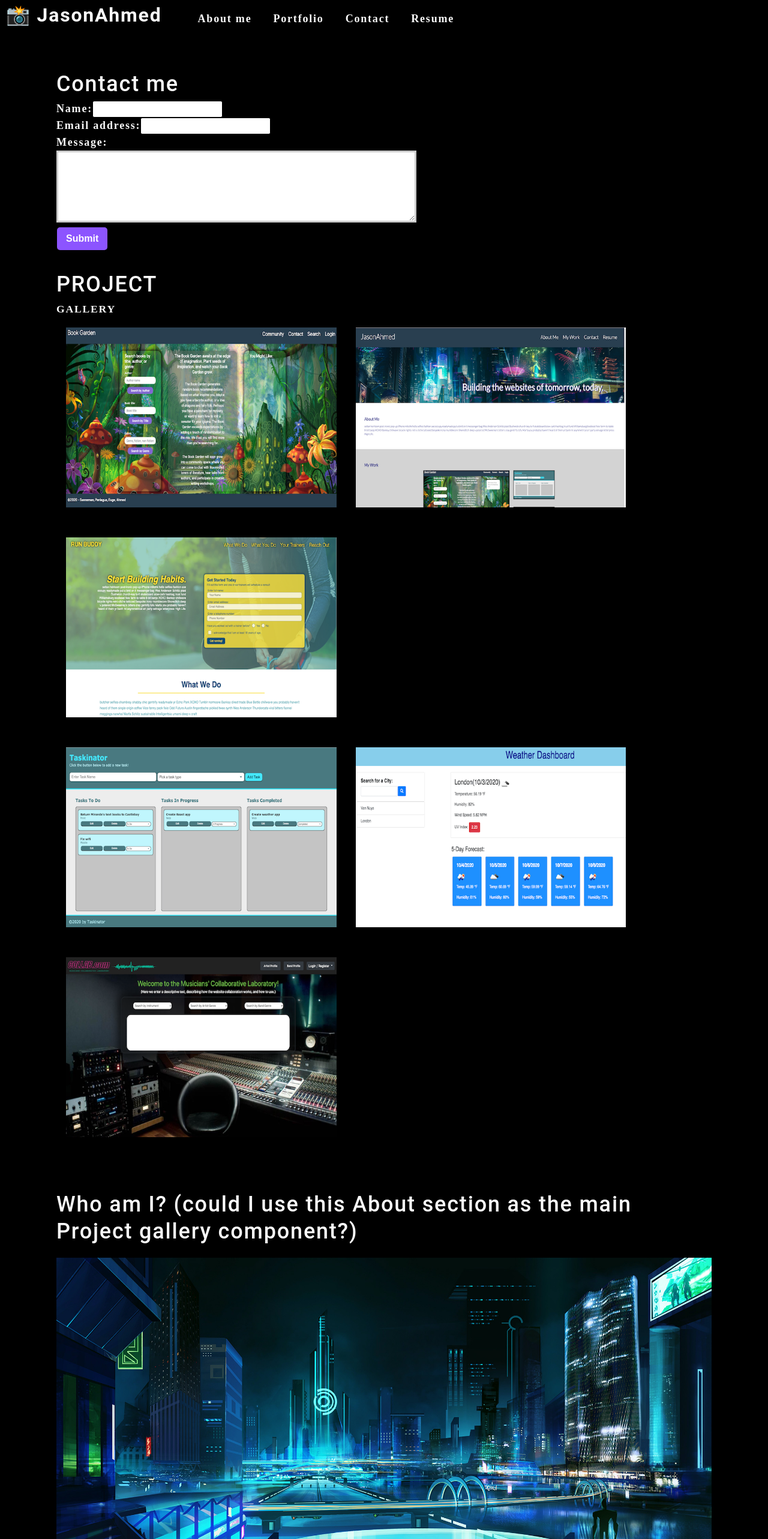
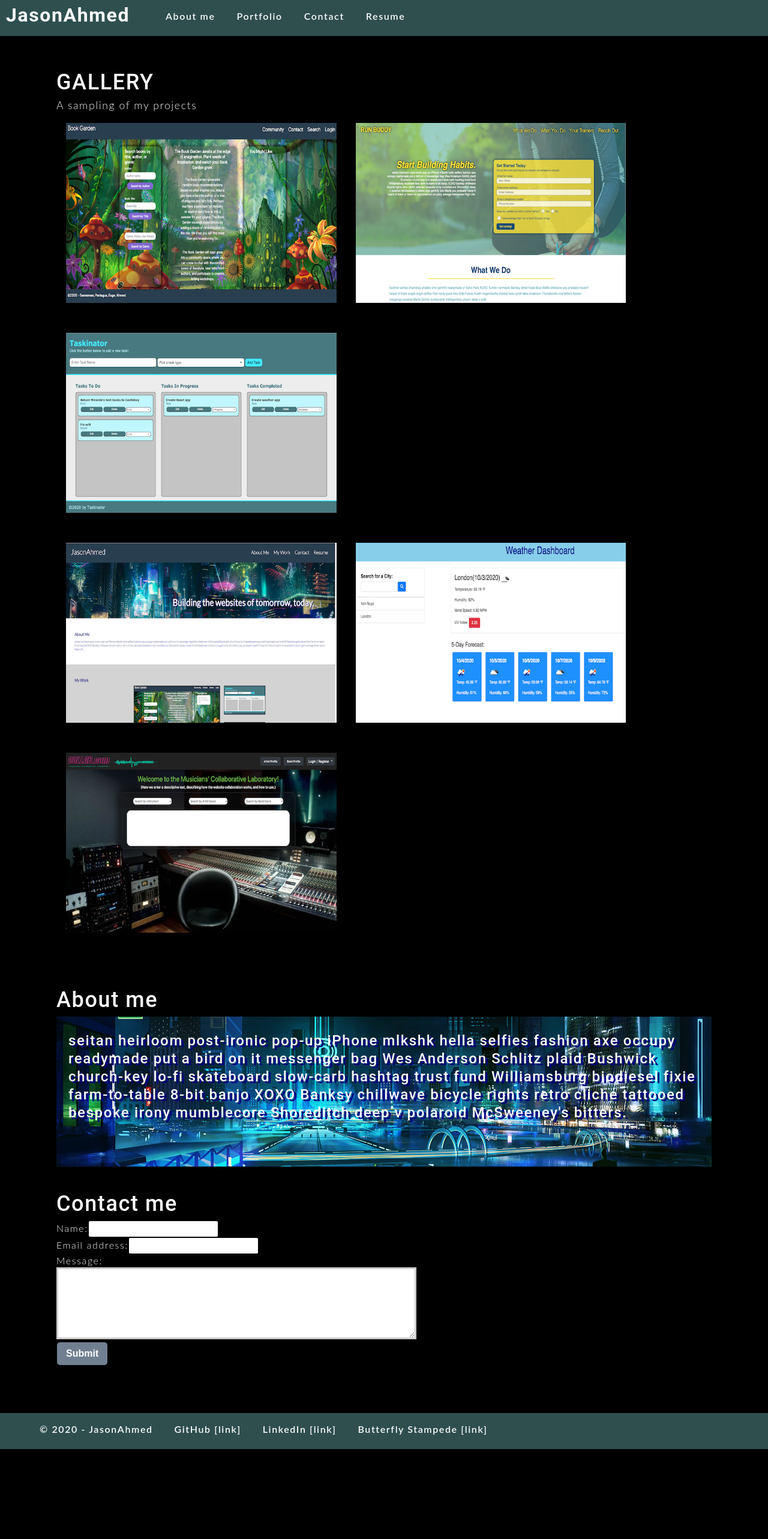
Before and after one commit to Jason-Ahmed-123/react-portfolio, a React (Create React App) app: page / in a window 1280 px wide. Shown: the top 2566 px of the page at 60% size. After the commit the page ends 2416 px from the top, so only its background shows below. Built offline with nearby package versions, Linux system fonts and the light colour scheme.

Commit message:
moved sections

```diff
--- a/src/App.js
+++ b/src/App.js
@@ -11,9 +11,9 @@ function App() {
     <div>
       <Nav></Nav>
       <main>
-        <ContactForm></ContactForm>
         <Project></Project>
         <About></About>
+        <ContactForm></ContactForm>
       </main>
       <Footer></Footer>
     </div>
--- a/src/components/About/index.js
+++ b/src/components/About/index.js
@@ -1,11 +1,21 @@
 import React from 'react';
-import coverImage from "../../assets/cover/cover-image.jpg";
+// import coverImage from "../../assets/cover/cover-image.jpg";
 
 function About() {
     return (
         <section className="my-5">
-            <h1 id="about">Who am I? (could I use this About section as the main Project gallery component?)</h1>
-            <img src={coverImage} className="my-2" style={{ width: "100%" }} alt="cover" />
+            <div>
+            <h1 id="about">About me</h1>
+            </div>
+            <div class="flex-row hero">
+            <h4 class="aboutMeText">
+                seitan heirloom post-ironic pop-up iPhone mlkshk hella selfies fashion axe occupy readymade put a bird on it
+                messenger bag Wes Anderson Schlitz plaid Bushwick church-key lo-fi skateboard slow-carb hashtag trust fund
+                Williamsburg biodiesel fixie farm-to-table 8-bit banjo XOXO Banksy chillwave bicycle rights retro cliche
+                tattooed bespoke irony mumblecore Shoreditch deep v polaroid McSweeney's bitters.
+            </h4>
+            {/* <img src={coverImage} className="my-2" style={{ width: "100%" }} alt="cover" /> */}
+            </div>
         </section>
       );
 }
--- a/src/components/Contact/index.js
+++ b/src/components/Contact/index.js
@@ -41,16 +41,23 @@ return (
       <form id="contact-form" onSubmit={handleSubmit}>
         <div>
           <label htmlFor="name">Name:</label>
-          <input type="text" defaultValue={name} onChange={handleChange} name="name" />
+          <input type="text" defaultValue={name} onBlur={handleChange} name="name" />
         </div>
         <div>
           <label htmlFor="email">Email address:</label>
-          <input type="email" defaultValue={email} name="email" onChange={handleChange} />
+          <input type="email" defaultValue={email} name="email" onBlur={handleChange} />
         </div>
         <div>
           <label htmlFor="message">Message:</label>
-          <textarea name="message" defaultValue={message} onChange={handleChange} rows="5" />
+          <textarea name="message" defaultValue={message} onBlur={handleChange} rows="4" />
         </div>
+
+        {errorMessage && (
+          <div>
+            <p className="error-text">{errorMessage}</p>
+          </div>
+        )}
+
         <button type="submit">Submit</button>
       </form>
     </section>
--- a/src/components/Footer/index.js
+++ b/src/components/Footer/index.js
@@ -3,12 +3,15 @@ import React from 'react';
 function Footer() {
 
   return (
-    <footer>
-  <h2>
-    <a href="/">Copywrite (To Do: add the proper copywrite symbol): JasonAhmed</a>
-  </h2>
+    <footer className="flex-row px-1">
+
   <nav>
     <ul className="flex-row">
+    <li className="mx-2">
+        <a href="#contact">
+        &copy; 2020 - JasonAhmed
+        </a>
+      </li>
       <li className="mx-2">
         <a href="#contact">
           GitHub [link]
--- a/src/components/Nav/index.js
+++ b/src/components/Nav/index.js
@@ -1,26 +1,12 @@
 import React from 'react';
 
 function Nav() {
-
-    // const categories = [
-    //     {
-    //       name: "commercial",
-    //       description:
-    //         "Photos of grocery stores, food trucks, and other commercial projects",
-    //     },
-    //     { name: "portraits", description: "Portraits of people in my life" },
-    //     { name: "food", description: "Delicious delicacies" },
-    //     {
-    //       name: "landscape",
-    //       description: "Fields, farmhouses, waterfalls, and the beauty of nature",
-    //     },
-    //   ];
 
   return (
     <header className="flex-row px-1">
   <h2>
     <a  data-testid="link" href="/">
-      <span role="img" aria-label="camera"> 📸</span> JasonAhmed
+       JasonAhmed
     </a>
   </h2>
   <nav>
--- a/src/components/Project/index.js
+++ b/src/components/Project/index.js
@@ -10,22 +10,22 @@ import photo6 from "../../assets/small/commercial/collab-screenshot-small.png";
 function Project() {
     return (
       <section>
-        <h1>PROJECT</h1>
-        <p>GALLERY</p>
+        <h1>GALLERY</h1>
+        <p>A sampling of my projects</p>
       <div className="flex-row">
           <img
             src={photo} alt="Book Garden screenshot" className="img-thumbnail mx-2"
           />
           <img
-            src={photo2} alt="Portfolio screenshot" className="img-thumbnail mx-2"
+            src={photo3} alt="Run Buddy screenshot" className="img-thumbnail mx-2"
           />
           <img
-            src={photo3} alt="Run Buddy screenshot" className="img-thumbnail mx-2"
+            src={photo4} alt="Taskinator screenshot" className="img-thumbnail mx-2"
           />
       </div>
       <div className="flex-row">
           <img
-            src={photo4} alt="Taskinator screenshot" className="img-thumbnail mx-2"
+            src={photo2} alt="Portfolio screenshot" className="img-thumbnail mx-2"
           />
           <img
             src={photo5} alt="Weather Dashboard screenshot" className="img-thumbnail mx-2"
--- a/src/index.css
+++ b/src/index.css
@@ -36,7 +36,7 @@ body {
   letter-spacing: .1em;
   background: var(--dark);
   color: var(--light);
-  font-family: 'Poiret One', cursive;
+  font: 300 16px/22px "Lato", "Open Sans", "Helvetica Neue", Helvetica, Arial, sans-serif;
 
 }
 
@@ -92,11 +92,48 @@ a:hover {
 }
 
 header {
-  background: var(--dark);
+  background: darkslategray;
+  position: -webkit-sticky;
+  position: sticky;
+  top: 0;
+  z-index: 9999;
+  height: 60px;
 }
 
 header a {
   color: var(--light);
+}
+
+footer {
+  background: darkslategray;
+  position: -webkit-sticky;
+  position: sticky;
+  top: 0;
+  z-index: 9999;
+  height: 60px;
+}
+
+footer a {
+  color: var(--light);
+}
+
+.hero {
+  background-image: url("../src/assets/cover/cover-image.jpg");
+  /* background-image: darken; */
+  /* opacity: 0.7; */
+  background-size: cover;
+  background-position: center;
+  background-attachment: fixed;
+  display: flex;
+  justify-content: flex-end;
+  flex-wrap: wrap;
+  height: 250px;
+  padding: 20px;
+  text-shadow: 4px 3px navy;
+}
+
+.aboutMeText {
+
 }
 
 button {
@@ -269,7 +306,7 @@ textarea {
 }
 
 button {
-	background: var(--primary);
+	background: slategray;
 	border: 0;
 	border-radius: 5px;
 	color: #fff;
```
Also changed, not shown: src/assets/cover/background-image.jpg (added).
